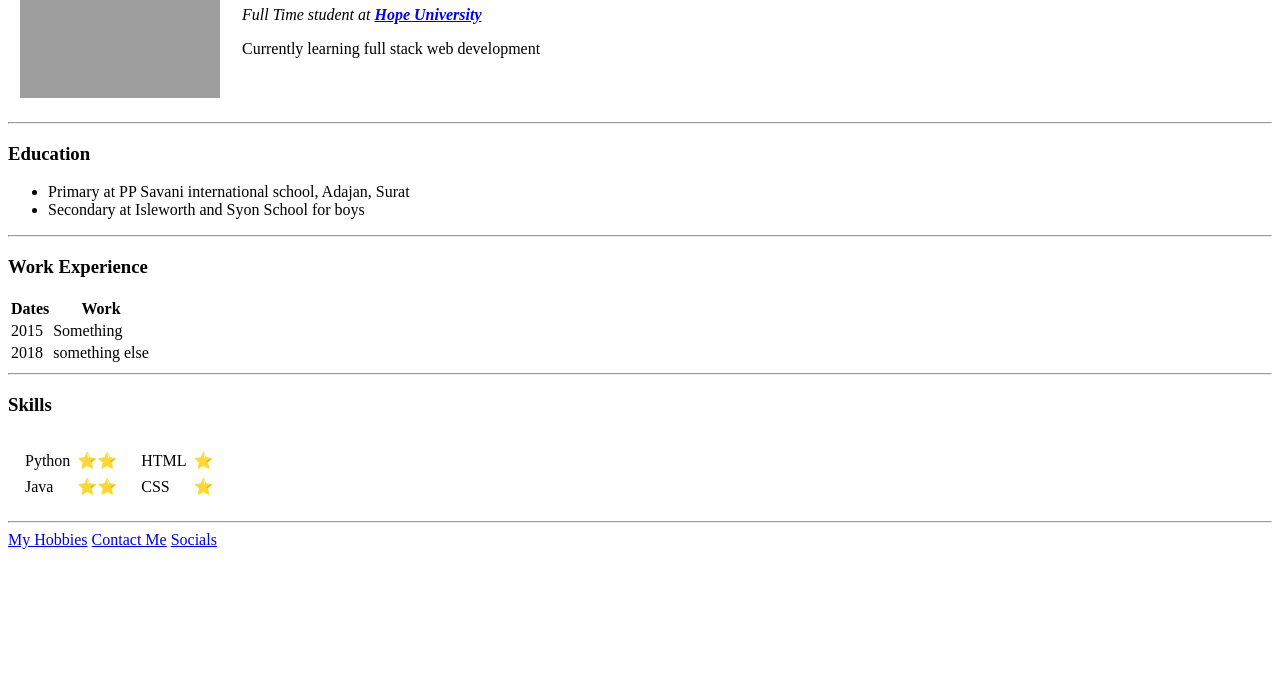
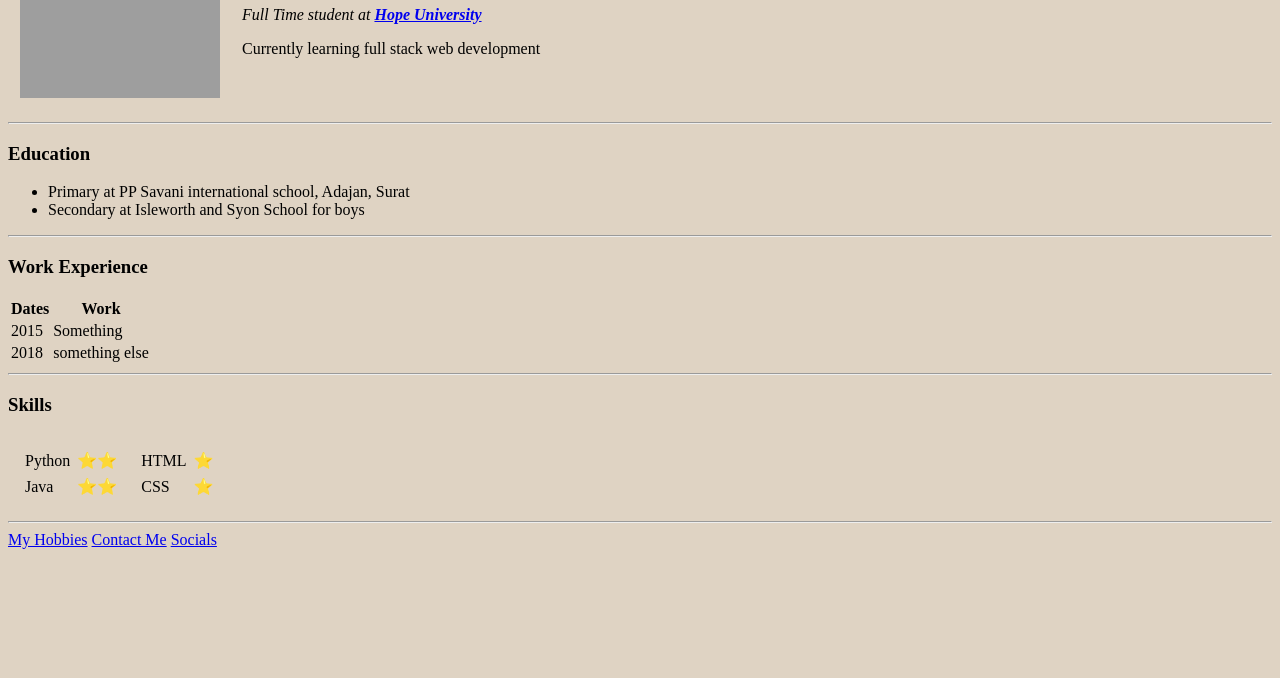
Before and after one commit to HarshZalawadia/Personal-site, a plain HTML site: page index.html in a window 1280 px wide. Shown: the part 122-800 px from the top of the page. Drawn offline with Linux system fonts and the light colour scheme; grey boxes are pictures that could not be loaded.

Commit message:
files needed for webstorm and changing background color

```diff
--- a/index.html
+++ b/index.html
@@ -6,7 +6,7 @@
     <title>Harsh's personal site</title>
 </head>
 
-<body>
+<body style="background-color: #DFD3C3">
 <table cellpadding="10">
     <tr>
         <td><img src="profile%20pic.png" alt="Harsh profile photo" width="200" height="200">
```
